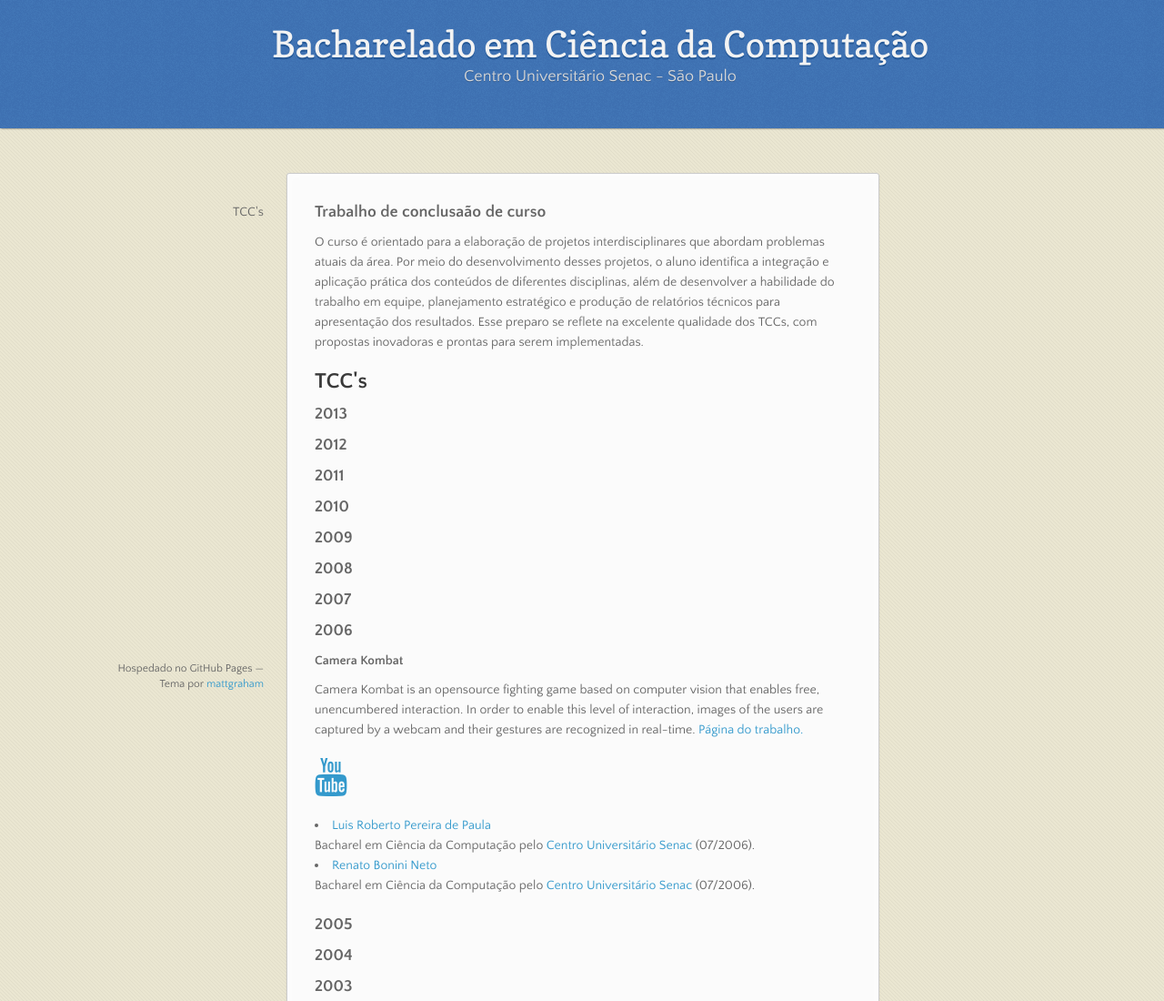
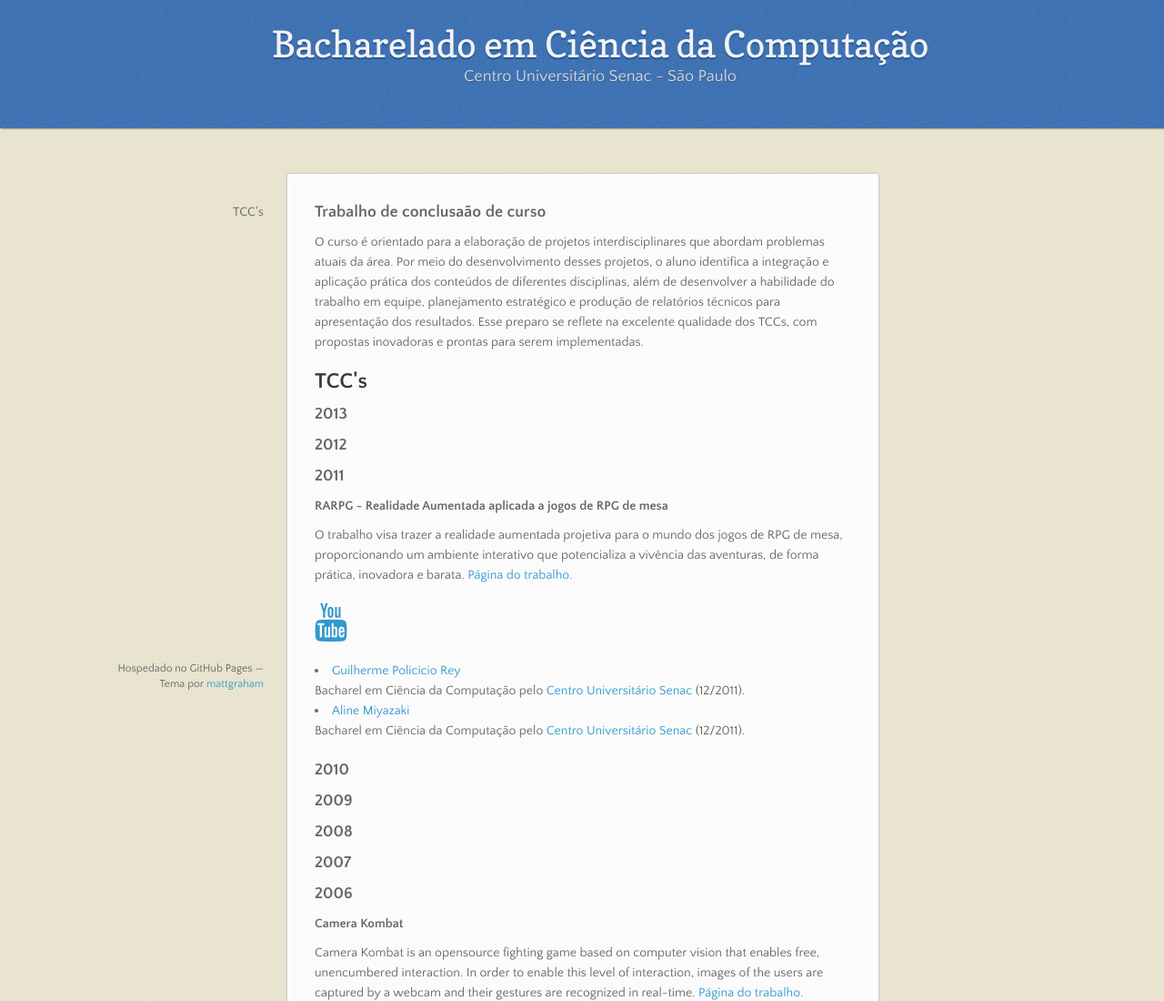
Before and after one commit to senacbcc/senacbcc.github.io, a plain HTML site: page tcc.html in a window 1280 px wide. Shown: the top 1100 px of the page at 91% size. Drawn offline with nearby package versions, Linux system fonts and the light colour scheme.

Commit message:
Update tcc.html

```diff
--- a/tcc.html
+++ b/tcc.html
@@ -39,6 +39,12 @@
 <h3>2012</h3>
 
 <h3>2011</h3>
+<h4>RARPG - Realidade Aumentada aplicada a jogos de RPG de mesa</h4>
+<p>O trabalho visa trazer a realidade aumentada projetiva para o mundo dos jogos de RPG de mesa, proporcionando um ambiente interativo que potencializa a vivência das aventuras, de forma prática, inovadora e barata.
+  <a href="http://www.ime.usp.br/~guirey/">Página do trabalho.</a> </p>
+  <p><a href="https://www.youtube.com/watch?v=dBGWxpzJ9Mk" target="_blank"><i class="fa fa-youtube fa-3x"></i></a></p>
+  <p><li><a href="http://www.ime.usp.br/~guirey/">Guilherme Policicio Rey</a><br>Bacharel em Ciência da Computação pelo <a href="http://www.sp.senac.br" rel="nofollow">Centro Universitário Senac</a> (12/2011).</li><li><a href="http://www.linkedin.com/pub/aline-miyazaki/20/717/714">Aline Miyazaki</a><br>Bacharel em Ciência da Computação pelo <a href="http://www.sp.senac.br" rel="nofollow">Centro Universitário Senac</a> (12/2011).</li></p>
+
 
 <h3>2010</h3>
 
```
